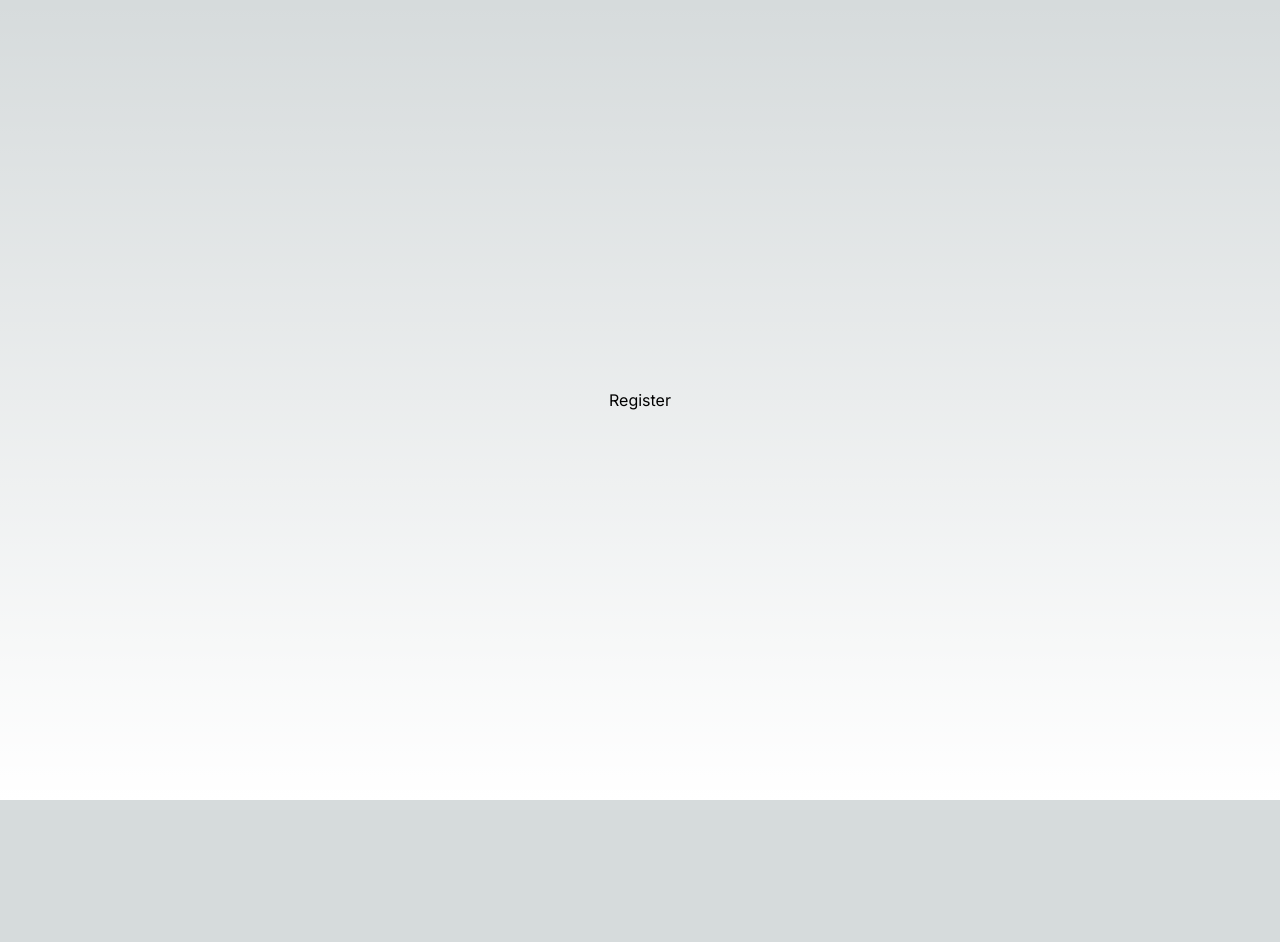
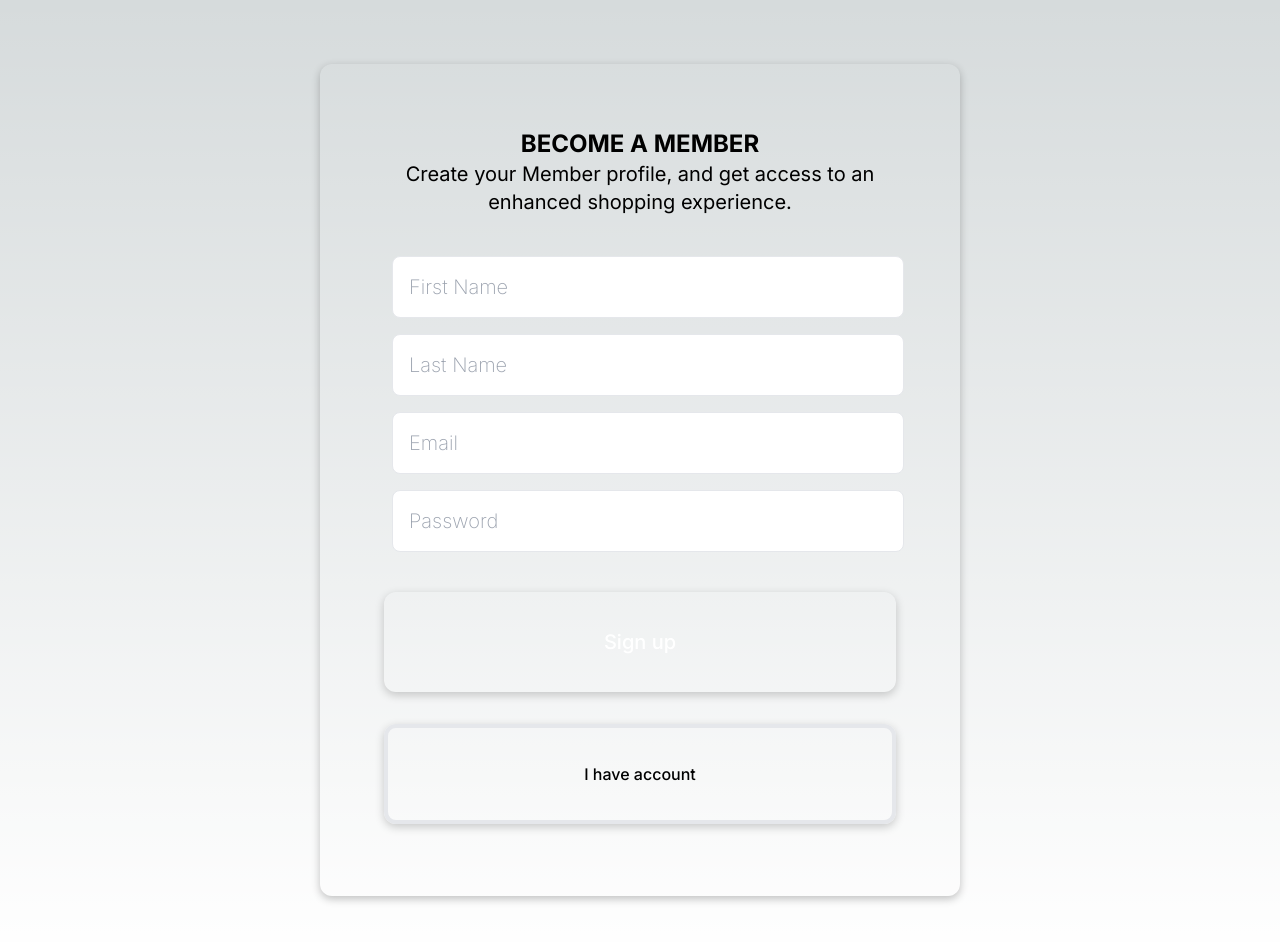
Before and after one commit to Jira-Project-Hedy/JiraProject, a Next.js app in the folder project/: page /account in a window 1280 px wide. Both pictures are taken after typing "name@example.com", "Sample123" into the empty fields and a click on the button "Create an account". Shown: the top 942 px of the page. Before the commit the page ends 800 px from the top, so only its background shows below. Built offline with nearby package versions, Linux system fonts and the light colour scheme.

Commit message:
register module

```diff
--- a/project/src/app/account/page.tsx
+++ b/project/src/app/account/page.tsx
@@ -2,6 +2,7 @@
 import { useState } from "react";
 import Login from "./login/page";
 import { LOGIN_VIEW } from "@/interfaces/enums";
+import Register from "./register/page";
 
 export default function Account(){
     const [currentView, setCurrentView] = useState(LOGIN_VIEW.SIGN_IN)
@@ -11,7 +12,7 @@ export default function Account(){
             {currentView === LOGIN_VIEW.SIGN_IN ? (
                 <Login setCurrentView={setCurrentView} />
             ) : (
-                <div>Register</div>
+                <Register setCurrentView={setCurrentView} />
             )}
         </div>
     )
--- a/project/src/app/account/register/page.tsx
+++ b/project/src/app/account/register/page.tsx
@@ -0,0 +1,123 @@
+import Button from "@/components/Button";
+import { LOGIN_VIEW } from "@/interfaces/enums";
+import { useEffect, useState } from "react";
+
+interface IRegisterProps {
+  setCurrentView: (view: LOGIN_VIEW) => void;
+}
+
+const Register = ({ setCurrentView }: IRegisterProps) => {
+  const [userFirstName, setUserFirstName] = useState<string>("")
+  const [userLastName, setUserLastName] = useState<string>("")
+  const [userEmail, setUserEmail] = useState<string>("")
+  const [userPassword, setUserPassword] = useState<string>("")
+  const [errorMessage, setErrorMessage] = useState<string | null>(null);
+  const [isSubmitDisabled, setIsSubmitDisabled] = useState<boolean>(true);
+
+  const handleRegister = (e: React.FormEvent<HTMLFormElement>) => {
+    e.preventDefault()
+    // implementar la lógica para el registro del usuario
+    console.log("Registrando usuario...");
+    const user = {
+      userFirstName,
+      userLastName,
+      userEmail,
+      userPassword
+    }
+    console.log("🚀 ~ handleRegister ~ user:", user)
+    //  implementar lógica para iniciar sesión
+    try {
+      // Lógica para iniciar sesión utilizando los valores de email y password
+    } catch (error) {
+      setErrorMessage("Error al iniciar sesión. Verifica tus credenciales e inténtalo de nuevo.");
+    }
+  };
+
+  useEffect(() => {
+    if (userFirstName && userLastName && userEmail && userPassword) {
+      setIsSubmitDisabled(false)
+    }
+    else {
+      setIsSubmitDisabled(true)
+    }
+  }, [userEmail, userPassword, userFirstName, userLastName])
+
+  return (
+    <div id="register-pages" className="w-2/4">
+      <div id="onboarding-card" className="min-w-full m-auto bg-gray-bg mt-16 mb-16">
+        <div
+          id="onboarding-form"
+          className="p-16 rounded-xl bg-gray-bg flex flex-col justify-center w-full text-center shadow-[rgba(0,_0,_0,_0.24)_0px_3px_8px]"
+        >
+          <h2 className="text-2xl font-bold	">
+            BECOME A MEMBER
+          </h2>
+          <p className="text-xl">Create your Member profile, and get access to an enhanced shopping experience.</p>
+          <form className="mt-8" onSubmit={handleRegister}>
+            <div>
+              <input
+                id="first-name"
+                type="text"
+                name="first-name"
+                placeholder="First Name"
+                title="Enter your first name"
+                value={userFirstName}
+                onChange={(e) => setUserFirstName(e.target.value)}
+                className="border m-2 text-xl bg-white p-4 w-full rounded-lg font-extralight"
+                required
+              />
+            </div>
+            <div>
+              <input
+                id="last-name"
+                type="text"
+                name="last-name"
+                placeholder="Last Name"
+                title="Enter your last name"
+                value={userLastName}
+                onChange={(e) => setUserLastName(e.target.value)}
+                className="border m-2 text-xl bg-white p-4 w-full rounded-lg font-extralight"
+                required
+              />
+            </div>
+            <div>
+              <input
+                id="email"
+                type="email"
+                name="email"
+                placeholder="Email"
+                title="Enter your email"
+                value={userEmail}
+                onChange={(e) => setUserEmail(e.target.value)}
+                className="border m-2 text-xl bg-white p-4 w-full rounded-lg font-extralight"
+                required
+              />
+            </div>
+            <div>
+              <input
+                id="password"
+                type="password"
+                name="password"
+                placeholder="Password"
+                title="Enter your password"
+                value={userPassword}
+                onChange={(e) => setUserPassword(e.target.value)}
+                className="border m-2 text-xl bg-white p-4 w-full rounded-lg font-extralight"
+                required
+              />
+            </div>
+            {errorMessage && <span className="text-red-500">{errorMessage}</span>}
+            <Button name="Sign up" isDisabled={isSubmitDisabled} />
+            <Button
+              name="I have account"
+              onClick={() => setCurrentView(LOGIN_VIEW.SIGN_IN)}
+              className="bg-gray-bg border-black-btn border border-4 font-medium mb-2 mt-0 hover:font-bold"
+            />
+          </form>
+        </div>
+      </div>
+    </div>
+  );;
+}
+
+export default Register;
--- a/project/src/components/Button.tsx
+++ b/project/src/components/Button.tsx
@@ -1,16 +1,25 @@
+import Loading from "./Loading";
+
 interface IButtonProps {
   name: string;
-    onClick?: () => void
+  onClick?: () => void;
+  className?: string;
+  isDisabled?: boolean;
+  isLoading?: boolean;
 }
 
-  const Button = ({ name, onClick }: IButtonProps) => {
+const Button = ({ name, onClick, className, isDisabled=false, isLoading }: IButtonProps) => {
   return (
     <button
       type="submit"
-        className="w-full mb-8 mt-8 bg-black-btn hover:bg-black-hover hover:text-white text-xl text-gray-bg-light p-4 rounded-xl shadow-[0_3px_10px_rgb(0,0,0,0.2)]"
+      disabled={isDisabled}
+      className={`w-full h-[100px] p-4 rounded-xl shadow-[0_3px_10px_rgb(0,0,0,0.2)]
+      ${isDisabled ? "bg-gray-bg-light text-white hover:bg-gray-bg-light cursor-not-allowed" : ""}
+      ${className ? className : "mb-8 mt-8 bg-black-btn hover:bg-black-hover hover:text-white text-xl font-medium text-gray-bg-light"}
+      `}
       onClick={onClick}
     >
-        {name}
+      {isLoading ? <Loading type="button"/> : name}
     </button>
   );
 }
```
Lines whose indentation alone changed are shown as unchanged.
